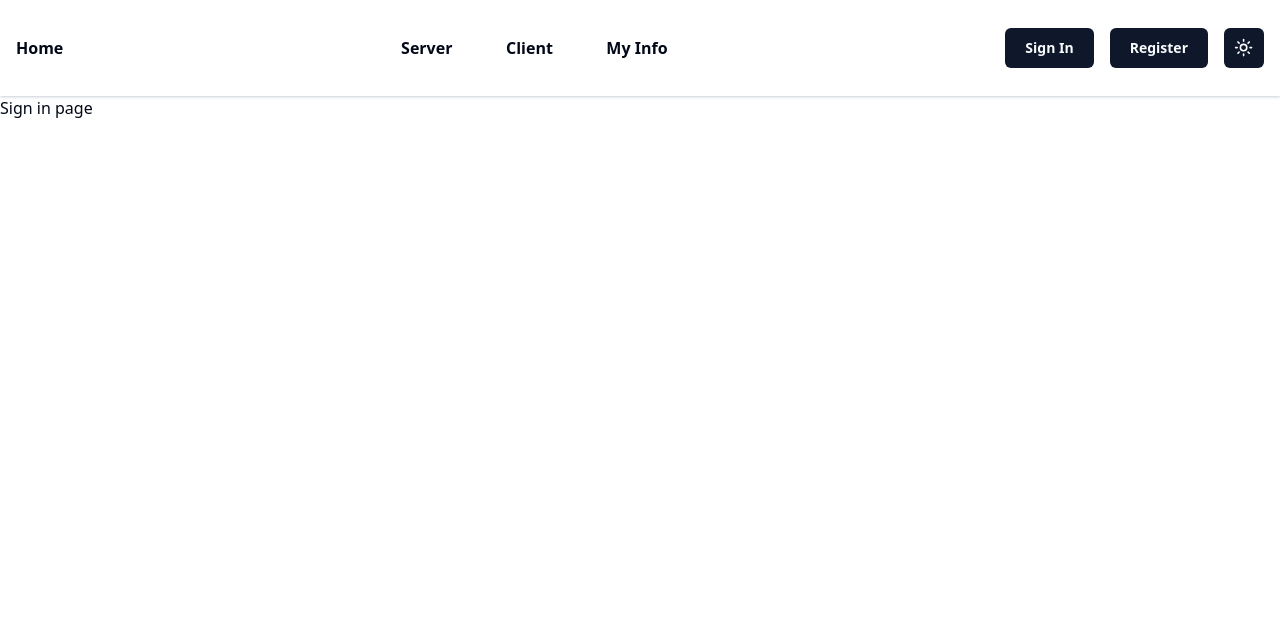
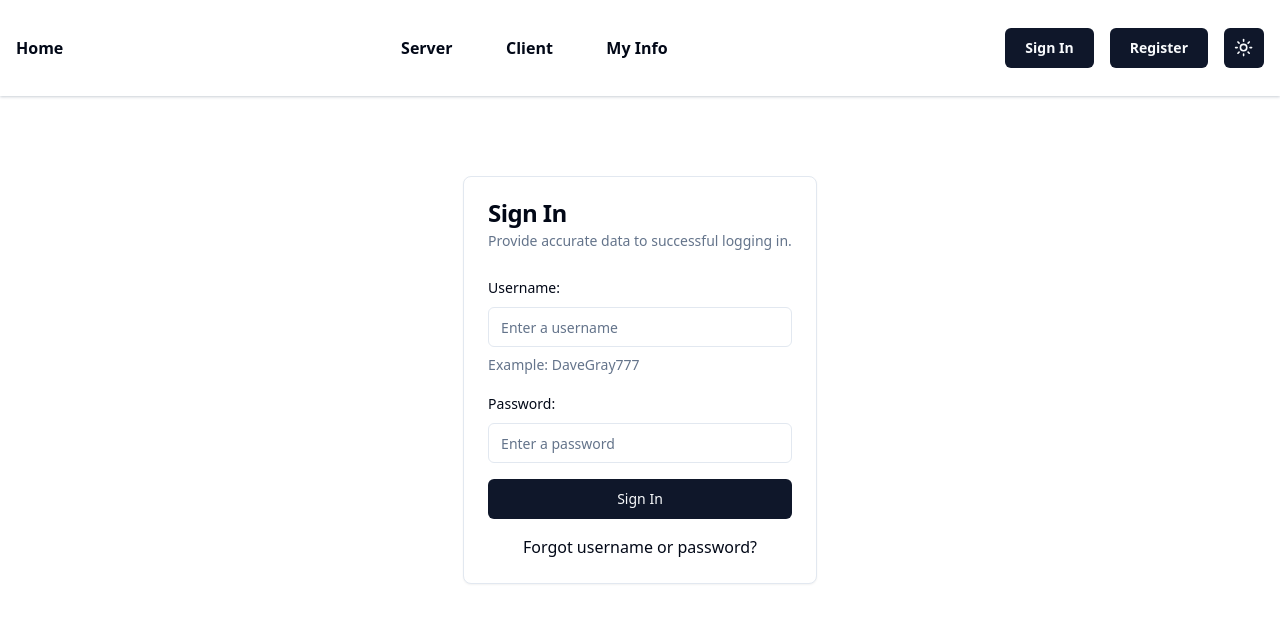
Before and after one commit to ZulfiPy/RW-RentAPI-FormWithNextJS, a Next.js app: page /sign-in in a window 1280 px wide. Shown: the top 622 px of the page. Built offline with nearby package versions, Linux system fonts and the light colour scheme.

Commit message:
/sign-in page render Login Form component

```diff
--- a/src/app/sign-in/page.tsx
+++ b/src/app/sign-in/page.tsx
@@ -1,7 +1,9 @@
+import LoginForm from "@/components/LoginForm";
+
 export default function SignInPage() {
     return (
-        <section>
-            Sign in page
+        <section className="container flex flex-col items-center min-h-screen">
+            <LoginForm />
         </section>
     )
 }
```
